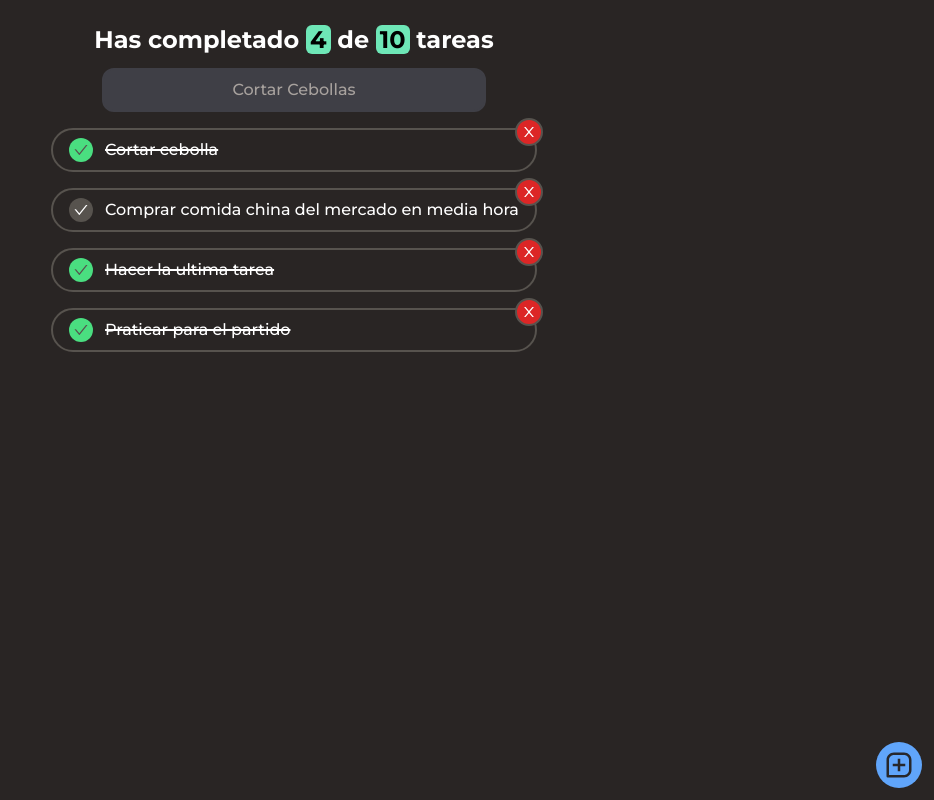
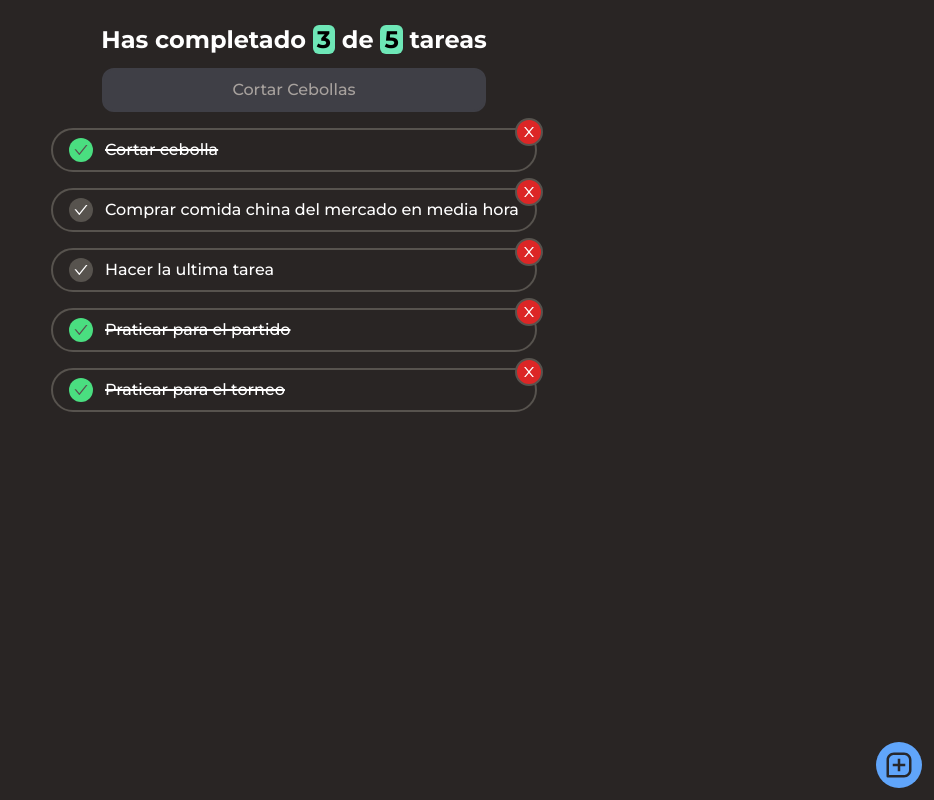
Before and after one commit to korelss7/react-intro, a React (Create React App) app: page / in a window 1280 px wide. Shown: the whole page, without its empty margins (346-1280 px from the left). Built offline with nearby package versions, Linux system fonts and the light colour scheme.

Commit message:
props parents to childrens & counting TODOs

```diff
--- a/src/App.js
+++ b/src/App.js
@@ -1,3 +1,4 @@
+import { useState } from "react";
 import { TodoCounter } from "./TodoCounter";
 import { TodoSearch } from "./TodoSearch";
 import { TodoList } from "./TodoList";
@@ -7,16 +8,23 @@ import { CreateTodoButton } from "./CreateTodoButton";
 const defaultTodos = [
   { task: "Cortar cebolla", completed: true },
   { task: "Comprar comida china del mercado en media hora", completed: false },
-  { task: "Hacer la ultima tarea", completed: true },
+  { task: "Hacer la ultima tarea", completed: false },
   { task: "Praticar para el partido", completed: true },
+  { task: "Praticar para el torneo", completed: true },
 ];
 
 function App() {
+  const [search, setSearch] = useState("");
+  const [todos, setTodos] = useState(defaultTodos);
+  const completedTodos = todos.filter((e) => e.completed).length;
+  const totalTodos = todos.length;
+
+  console.log(completedTodos);
   return (
     <article className="bg-stone-800 w-full min-h-screen text-white flex flex-col items-center font-montserrat scroll-smooth">
       <section className="flex flex-col items-center gap-3 mt-6 mb-4">
-        <TodoCounter completed={4} total={10} />
-        <TodoSearch />
+        <TodoCounter completed={completedTodos} total={totalTodos} />
+        <TodoSearch searchValue={search} setSearchValue={setSearch} />
       </section>
 
       <TodoList>
--- a/src/TodoSearch.js
+++ b/src/TodoSearch.js
@@ -1,14 +1,11 @@
-import { useState } from "react";
-
-const TodoSearch = () => {
-  const [search, setSearch] = useState("");
+const TodoSearch = ({ searchValue, setSearchValue }) => {
   return (
     <input
-      value={search}
+      value={searchValue}
       placeholder="Cortar Cebollas"
       className="bg-zinc-700 placeholder-stone-400 text-white text-center border-2 border-zinc-700 outline-none p-2 rounded-xl w-64 sm:w-96 text-base font-medium hover:shadow-md hover:shadow-neutral-500 transition-shadow focus:border-white focus:shadow-neutral-500 focus:shadow-md"
       onChange={(event) => {
-        setSearch(event.target.value);
+        setSearchValue(event.target.value);
       }}
     ></input>
   );
```
